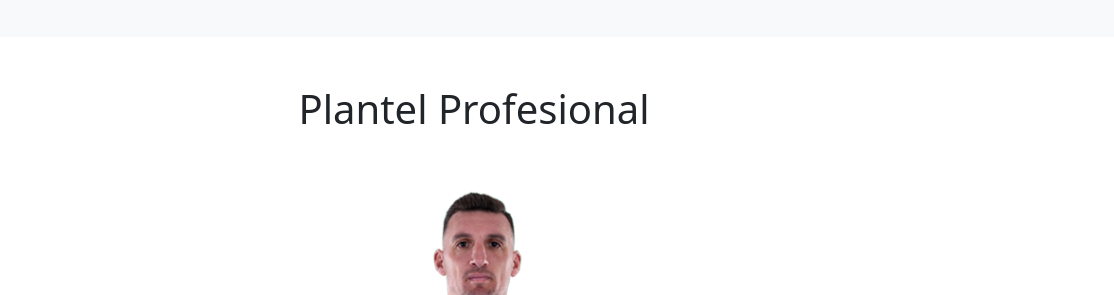
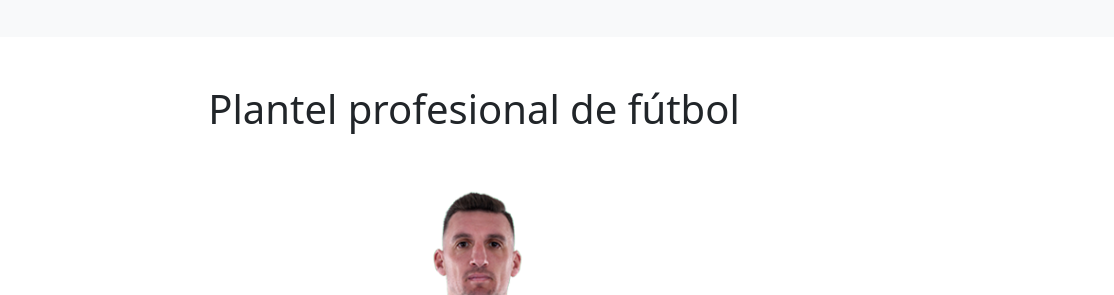
Before and after one commit to martinj-lab/EntregaProyectoFinal, a plain HTML site: page pages/profesionales.html in a window 1280 px wide. Shown: the part 129-424 px from the top of the page, 166-1280 px from the left. Drawn offline with nearby package versions, Linux system fonts and the light colour scheme.

Commit message:
commit pre entrega 3

```diff
--- a/css/hacete-socio.css
+++ b/css/hacete-socio.css
@@ -31,6 +31,7 @@
     border-radius: 10px;
     padding: 7px;
 }
+
 
 #titulo {
     color: black;
--- a/css/profesionales.css
+++ b/css/profesionales.css
@@ -45,6 +45,7 @@ span {
     color: white;
 }
 
+
 #carouselExampleCaptions {
     width: 20%;
     margin-left: 40%;
--- a/pages/profesionales.html
+++ b/pages/profesionales.html
@@ -51,7 +51,7 @@
         </header>
         <br />
         <br />
-        <h1>Plantel Profesional</h1>
+        <h1>Plantel profesional de fútbol</h1>
         <br />
         <br />
         <div id="carouselExampleCaptions" class="carousel slide">
```
Also changed, not shown: pages/derecho-info.html (+1 -1 lines), pages/hacete-socio.html (+1 -1 lines), pages/informacion-socio.html (+1 -1 lines), css/derecho-info.css (line endings or trailing spaces), css/index.css (line endings or trailing spaces), css/informacion-socio.css (line endings or trailing spaces).
